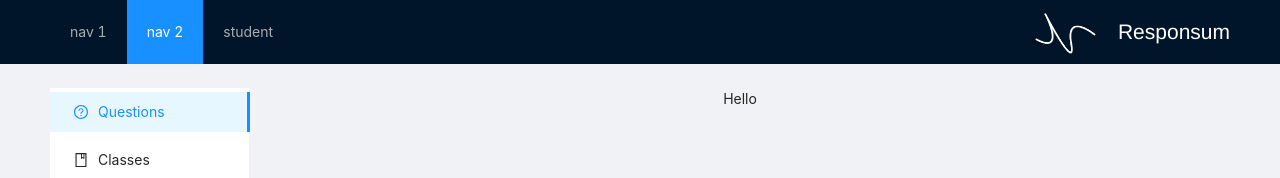
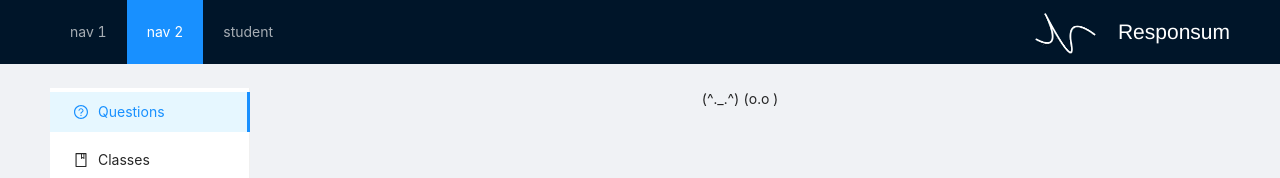
Before and after one commit to hank-w/Respon_sum, a React (Create React App) app in the folder web/: page /instructors in a window 1280 px wide. Shown: the top 178 px of the page. Built offline with nearby package versions, Linux system fonts and the light colour scheme.

Commit message:
instructor 1.0 functioning yay!

```diff
--- a/web/src/components/pages/instructors/InstructorClasses.tsx
+++ b/web/src/components/pages/instructors/InstructorClasses.tsx
@@ -1,3 +1,3 @@
 export default () => {
-    return <>Hello</>
+    return <>(^._.^) (o.o )</>
   };
--- a/web/src/components/pages/instructors/InstructorQuestionsHome.tsx
+++ b/web/src/components/pages/instructors/InstructorQuestionsHome.tsx
@@ -1,3 +1,3 @@
 export default () => {
-    return <>Hello</>
+    return <>(^._.^) (o.o )</>
   };
```
